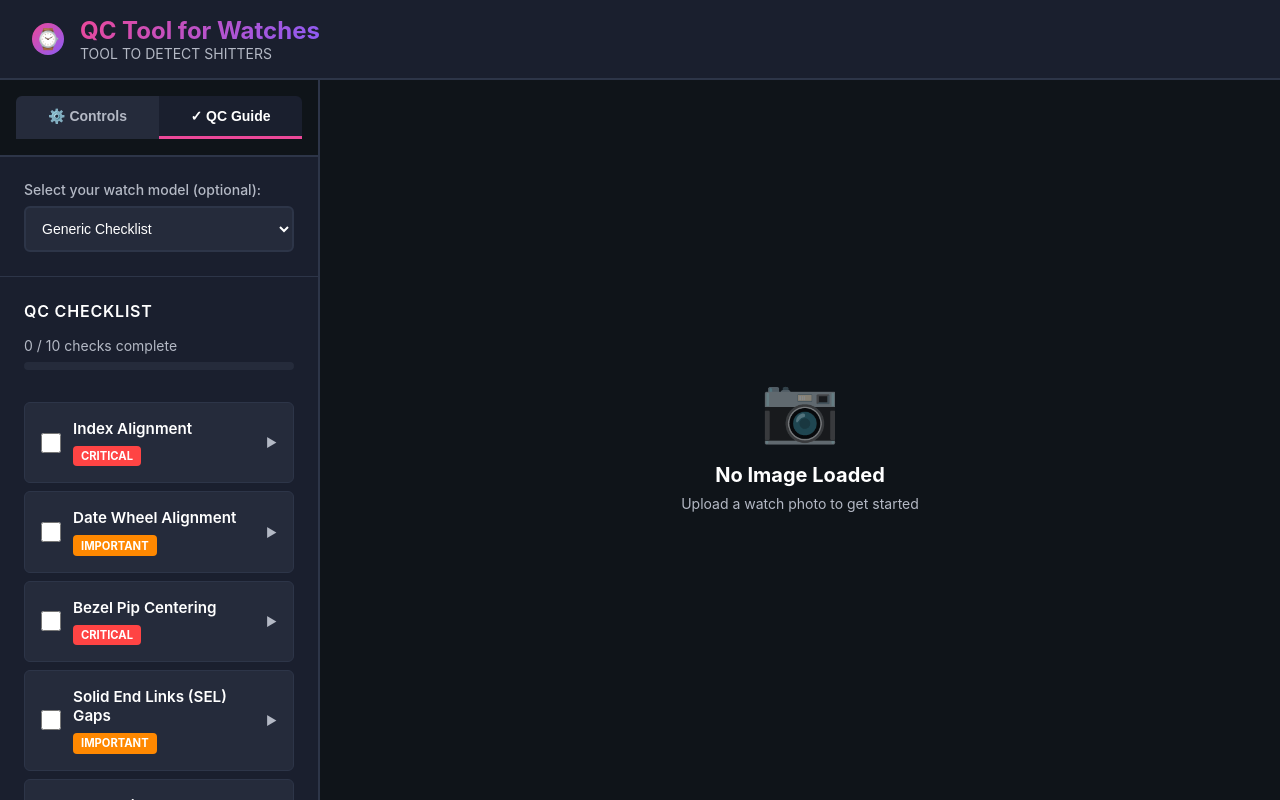
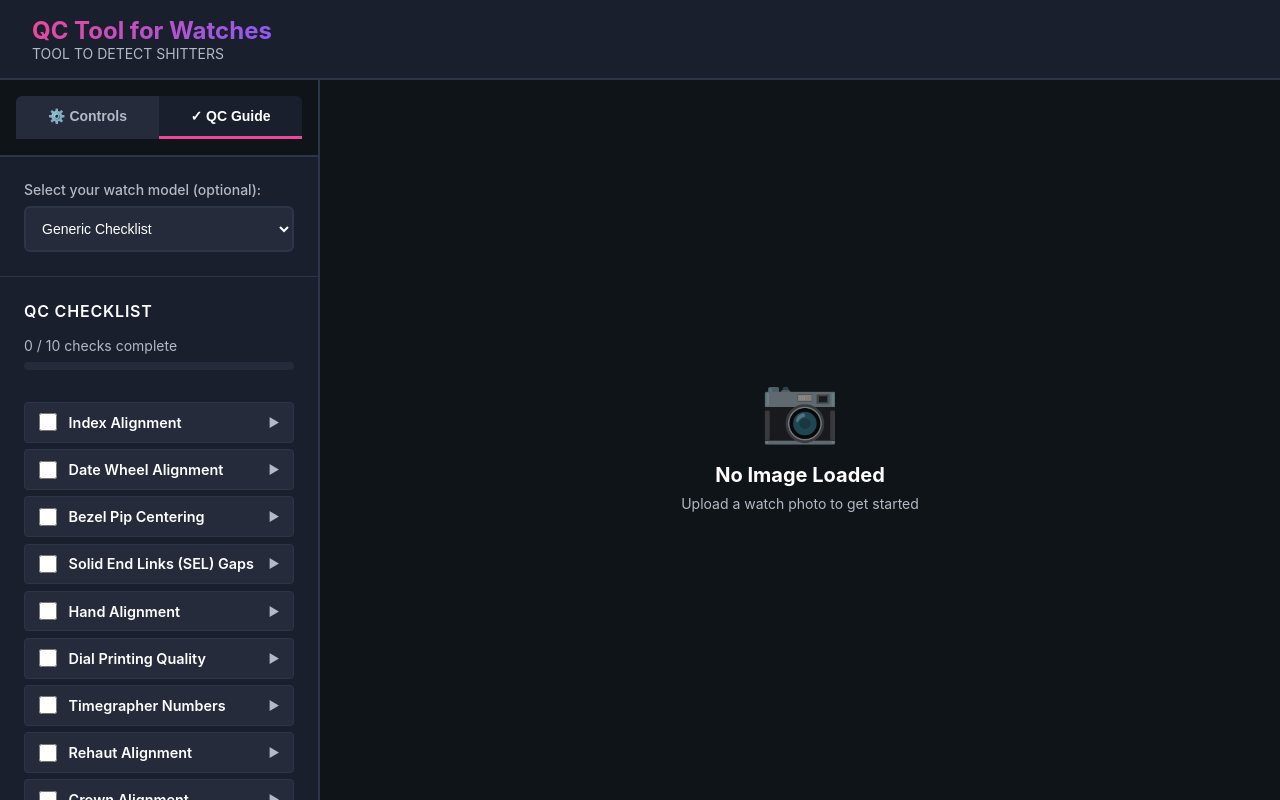
Before and after one commit to bennejp/Quality-Control-Tool-For-Watches, a React (Vite) app: page / in a window 1280 px wide. Both pictures are taken after a click on the button "✓ QC Guide". Built offline with nearby package versions, Linux system fonts and the light colour scheme.

Commit message:
remove logo

```diff
--- a/src/App.tsx
+++ b/src/App.tsx
@@ -254,7 +254,6 @@ function App() {
   return (
     <div>
       <header className="app-header">
-        <div className="watch-icon">⌚</div>
         <div>
           <h1>QC Tool for Watches</h1>
           <div className="subtitle">TOOL TO DETECT SHITTERS</div>
--- a/src/components/ControlPanel.tsx
+++ b/src/components/ControlPanel.tsx
@@ -89,8 +89,10 @@ export const ControlPanel: React.FC<ControlPanelProps> = ({
               <input
                 type="checkbox"
                 checked={overlay.enabled}
-                onChange={() => {}}
-                onClick={(e) => e.stopPropagation()}
+                onChange={(e) => {
+                  e.stopPropagation();
+                  onOverlayToggle(overlay.id);
+                }}
               />
               <label>{overlay.name}</label>
               <button
@@ -104,7 +106,7 @@ export const ControlPanel: React.FC<ControlPanelProps> = ({
                 title="Bring to front"
                 disabled={!overlay.enabled}
               >
-                ⬆️
+                ↑
               </button>
             </div>
 
--- a/src/components/ExportButton.tsx
+++ b/src/components/ExportButton.tsx
@@ -11,7 +11,7 @@ export const ExportButton: React.FC<ExportButtonProps> = ({ onExport, disabled }
         onClick={onExport}
         disabled={disabled}
       >
-        💾 Export as PNG
+         Export as PNG
       </button>
     </div>
   );
--- a/src/components/ImageUploader.tsx
+++ b/src/components/ImageUploader.tsx
@@ -38,11 +38,11 @@ export const ImageUploader: React.FC<ImageUploaderProps> = ({ onImageUpload, has
         style={{ display: 'none' }}
       />
       <button className="upload-button" onClick={handleClick}>
-        📷 {hasImage ? 'Change Image' : 'Upload Watch Photo'}
+        {hasImage ? 'Change Image' : 'Upload Watch Photo'}
       </button>
       {hasImage && (
         <button className="upload-button secondary" onClick={onClearImage}>
-          🗑️ Clear Image
+          Clear Image
         </button>
       )}
     </div>
--- a/src/components/QCGuide/ChecklistItem.tsx
+++ b/src/components/QCGuide/ChecklistItem.tsx
@@ -16,15 +16,6 @@ export const ChecklistItem: React.FC<ChecklistItemProps> = ({
 }) => {
   const [isExpanded, setIsExpanded] = useState(false);
 
-  const getSeverityColor = (severity: string) => {
-    switch (severity) {
-      case 'critical': return '#ff4444';
-      case 'important': return '#ff8800';
-      case 'optional': return '#888888';
-      default: return '#888888';
-    }
-  };
-
   return (
     <div className="checklist-item">
       <div className="checklist-header" onClick={() => setIsExpanded(!isExpanded)}>
@@ -35,17 +26,10 @@ export const ChecklistItem: React.FC<ChecklistItemProps> = ({
             e.stopPropagation();
             onToggle(item.id);
           }}
+          onClick={(e) => e.stopPropagation()}
           className="checklist-checkbox"
         />
-        <div className="checklist-title-wrapper">
-          <span className="checklist-title">{item.title}</span>
-          <span
-            className="severity-badge"
-            style={{ backgroundColor: getSeverityColor(item.severity) }}
-          >
-            {item.severity}
-          </span>
-        </div>
+        <span className="checklist-title">{item.title}</span>
         <span className="expand-icon">{isExpanded ? '▼' : '▶'}</span>
       </div>
 
@@ -66,7 +50,7 @@ export const ChecklistItem: React.FC<ChecklistItemProps> = ({
               className="use-overlay-button"
               onClick={() => onUseOverlay(item.recommendedOverlay!)}
             >
-              📐 Use Recommended Overlay
+              Use Recommended Overlay
             </button>
           )}
 
--- a/src/components/QCGuide/WatchGuideDetail.tsx
+++ b/src/components/QCGuide/WatchGuideDetail.tsx
@@ -13,7 +13,7 @@ export const WatchGuideDetail: React.FC<WatchGuideDetailProps> = ({ guide }) =>
       </div>
 
       <div className="guide-section">
-        <h4>🏭 Common Factories:</h4>
+        <h4>Common Factories:</h4>
         <div className="factory-tags">
           {guide.factories.map(factory => (
             <span key={factory} className="factory-tag">{factory}</span>
@@ -22,7 +22,7 @@ export const WatchGuideDetail: React.FC<WatchGuideDetailProps> = ({ guide }) =>
       </div>
 
       <div className="guide-section">
-        <h4>🎯 Critical Check Points:</h4>
+        <h4>Critical Check Points:</h4>
         <ul className="checkpoint-list">
           {guide.criticalCheckPoints.map((point, index) => (
             <li key={index}>{point}</li>
@@ -31,7 +31,7 @@ export const WatchGuideDetail: React.FC<WatchGuideDetailProps> = ({ guide }) =>
       </div>
 
       <div className="guide-section">
-        <h4>⚠️ Known Issues by Factory:</h4>
+        <h4>Known Issues by Factory:</h4>
         {Object.entries(guide.knownIssues).map(([factory, issues]) => (
           <div key={factory} className="factory-issues">
             <strong>{factory}:</strong>
@@ -45,7 +45,7 @@ export const WatchGuideDetail: React.FC<WatchGuideDetailProps> = ({ guide }) =>
       </div>
 
       <div className="guide-section">
-        <h4>📏 Acceptable Tolerances:</h4>
+        <h4>Acceptable Tolerances:</h4>
         <div className="tolerances-list">
           {Object.entries(guide.tolerances).map(([key, value]) => (
             <div key={key} className="tolerance-item">
--- a/src/overlays/HourGrid.tsx
+++ b/src/overlays/HourGrid.tsx
@@ -13,6 +13,8 @@ export const HourGrid: React.FC<HourGridProps> = ({ size, color, opacity, rotati
   const circles = [];
 
   for (let i = 0; i < hours; i++) {
+
+
     const angle = (i * 360 / hours + rotation) * Math.PI / 180;
 
     // Start from center (0, 0 since we're inside a positioned Group)
--- a/src/styles/index.css
+++ b/src/styles/index.css
@@ -484,15 +484,17 @@ body {
 }
 
 .watch-icon {
-  display: inline-block;
-  width: 2rem;
-  height: 2rem;
-  background: linear-gradient(135deg, var(--accent-primary), var(--accent-secondary));
-  border-radius: 50%;
   display: flex;
   align-items: center;
   justify-content: center;
-  font-size: 1.25rem;
+  width: 2rem;
+  height: 2rem;
+}
+
+.watch-icon img {
+  width: 100%;
+  height: 100%;
+  object-fit: contain;
 }
 
 /* Tab Switcher */
@@ -570,13 +572,13 @@ body {
 .checklist-items {
   display: flex;
   flex-direction: column;
-  gap: 0.5rem;
+  gap: 0.4rem;
 }
 
 /* Checklist Item */
 .checklist-item {
   background: var(--bg-tertiary);
-  border-radius: 6px;
+  border-radius: 4px;
   overflow: hidden;
   border: 1px solid var(--border-color);
   transition: border-color 0.2s;
@@ -590,40 +592,24 @@ body {
   display: flex;
   align-items: center;
   gap: 0.75rem;
-  padding: 1rem;
+  padding: 0.65rem 0.85rem;
   cursor: pointer;
   user-select: none;
 }
 
 .checklist-checkbox {
-  width: 20px;
-  height: 20px;
+  width: 18px;
+  height: 18px;
   cursor: pointer;
   accent-color: var(--accent-primary);
   flex-shrink: 0;
 }
 
-.checklist-title-wrapper {
+.checklist-title {
   flex: 1;
-  display: flex;
-  align-items: center;
-  gap: 0.5rem;
-  flex-wrap: wrap;
-}
-
-.checklist-title {
-  font-size: 0.95rem;
+  font-size: 0.9rem;
   font-weight: 600;
   color: var(--text-primary);
-}
-
-.severity-badge {
-  padding: 0.2rem 0.5rem;
-  border-radius: 4px;
-  font-size: 0.7rem;
-  font-weight: 700;
-  text-transform: uppercase;
-  color: white;
 }
 
 .expand-icon {
@@ -633,7 +619,7 @@ body {
 }
 
 .checklist-details {
-  padding: 0 1rem 1rem 1rem;
+  padding: 0 0.85rem 0.85rem 0.85rem;
   border-top: 1px solid var(--border-color);
   margin-top: 0;
 }
```
Also changed, not shown: public/icon.png (added).
